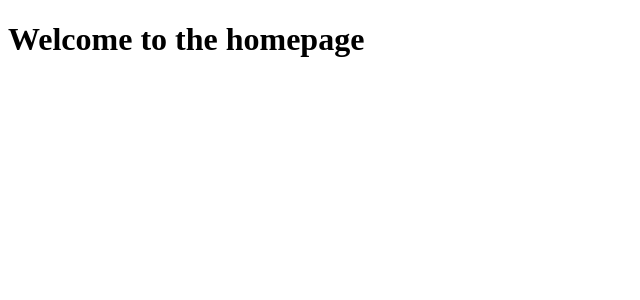
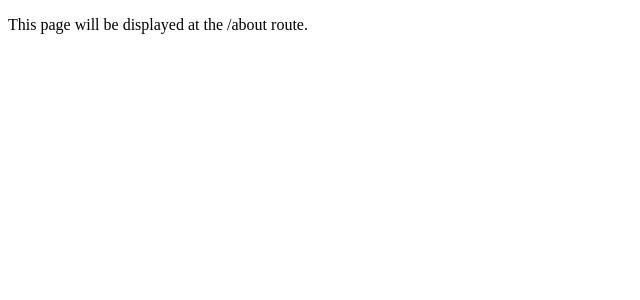
Before and after one commit to azerkail/azerkail.github.io, a Nuxt app: page /about in a window 1280 px wide. Shown: the top 300 px of the page, without its empty margins (0-640 px from the left). Built offline with nearby package versions, Linux system fonts and the light colour scheme.

Commit message:
Creating some base files to start the website with.

```diff
--- a/nuxt.config.ts
+++ b/nuxt.config.ts
@@ -1,7 +1,9 @@
 // https://nuxt.com/docs/api/configuration/nuxt-config
 export default defineNuxtConfig({
-  devtools: { enabled: true },
-  typescript: {
-    typeCheck: true
-  }
+    devtools: {enabled: true},
+    typescript: {
+        typeCheck: true
+    },
+    ssr: true,
+    spaLoadingTemplate: false
 })
--- /dev/null
+++ b/pages/about.vue
@@ -0,0 +1,5 @@
+<template>
+  <section>
+      <p>This page will be displayed at the /about route.</p>
+  </section>
+</template>
```
Also changed, not shown: pages/index.vue (renamed from app.vue).
